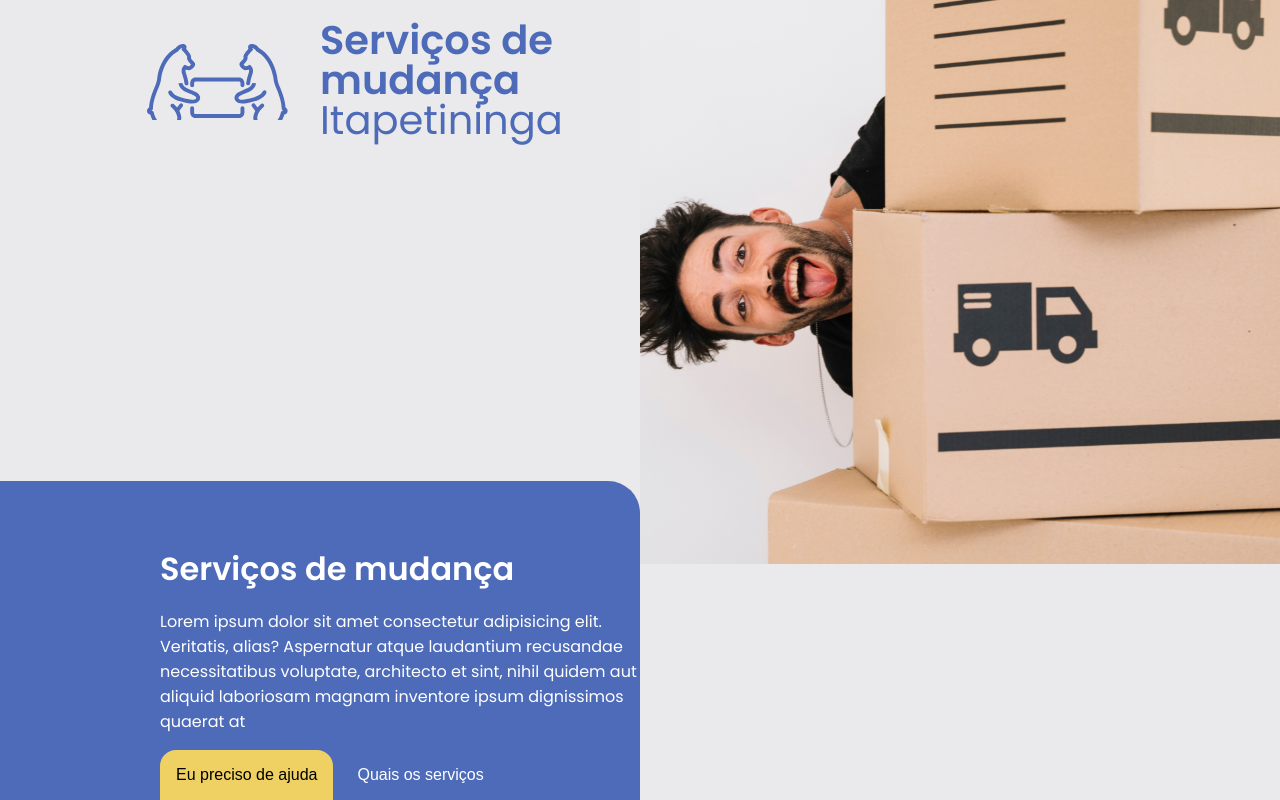
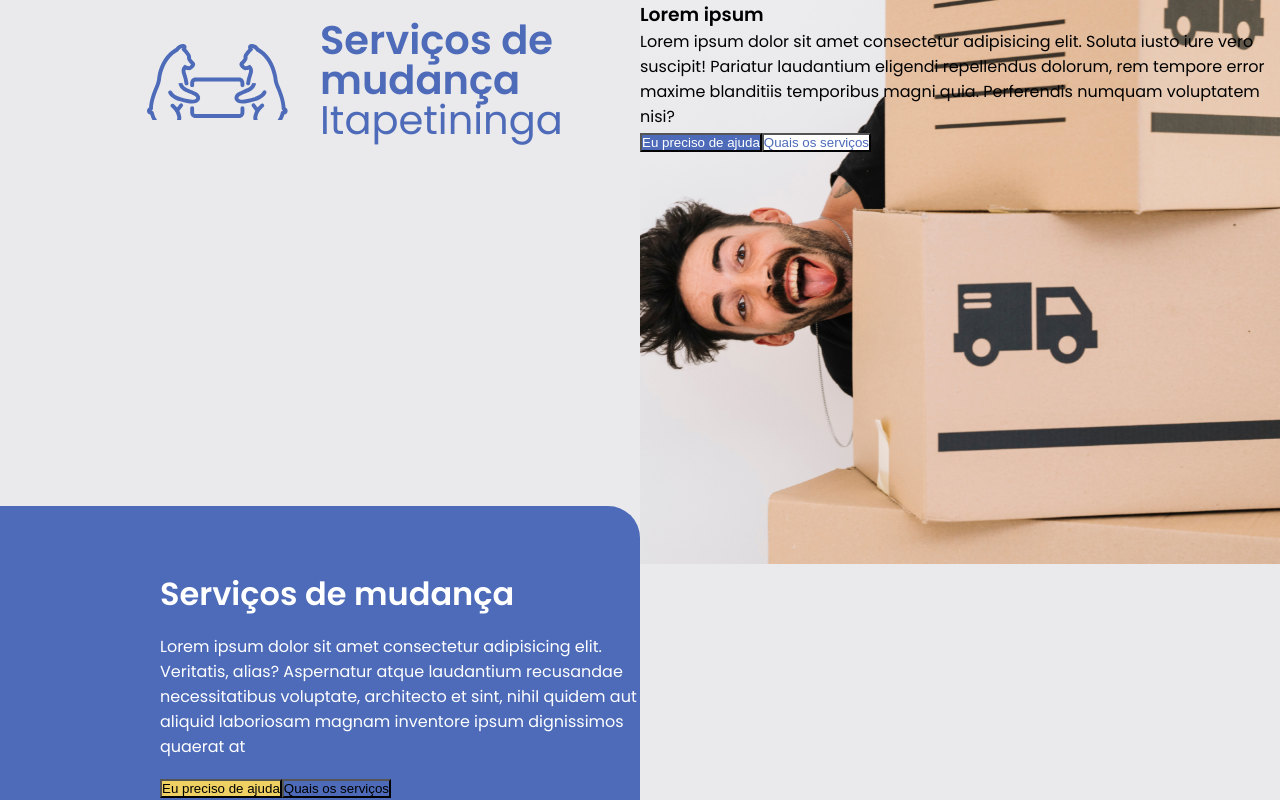
Before and after one commit to vitorkravs/moving-service, a Next.js app: page / in a window 1280 px wide. Built offline with nearby package versions, Linux system fonts and the light colour scheme.

Commit message:
feat: adicionando um card no componente

```diff
--- a/src/components/Header/Header.tsx
+++ b/src/components/Header/Header.tsx
@@ -39,7 +39,7 @@ const Header = () => {
             voluptate, architecto et sint, nihil quidem aut aliquid laboriosam
             magnam inventore ipsum dignissimos quaerat at
           </p>
-          <div id="btn-header-container">
+          <div className="btn-header-container">
             <button
               onClick={handlebtnToHelp}
               style={
@@ -68,7 +68,39 @@ const Header = () => {
         style={{
           backgroundImage: "url('/bg-header.jpg')",
         }}
-      ></div>
+      >
+        <div id="card-header">
+          <h3>Lorem ipsum</h3>
+          <p>
+            Lorem ipsum dolor sit amet consectetur adipisicing elit. Soluta
+            iusto iure vero suscipit! Pariatur laudantium eligendi repellendus
+            dolorum, rem tempore error maxime blanditiis temporibus magni quia.
+            Perferendis numquam voluptatem nisi?
+          </p>
+          <div className="btn-header-container">
+            <button
+              onClick={handlebtnToHelp}
+              style={
+                btnSelected === "btn-help"
+                  ? { background: "#4d6bb9", color: "white" }
+                  : { background: "#fff", color: "#4d6bb9" }
+              }
+            >
+              Eu preciso de ajuda
+            </button>
+            <button
+              onClick={handlebtnToService}
+              style={
+                btnSelected === "btn-service"
+                  ? { background: "#4d6bb9", color: "white" }
+                  : { background: "#fff", color: "#4d6bb9" }
+              }
+            >
+              Quais os serviços
+            </button>
+          </div>
+        </div>
+      </div>
     </header>
   );
 };
```
